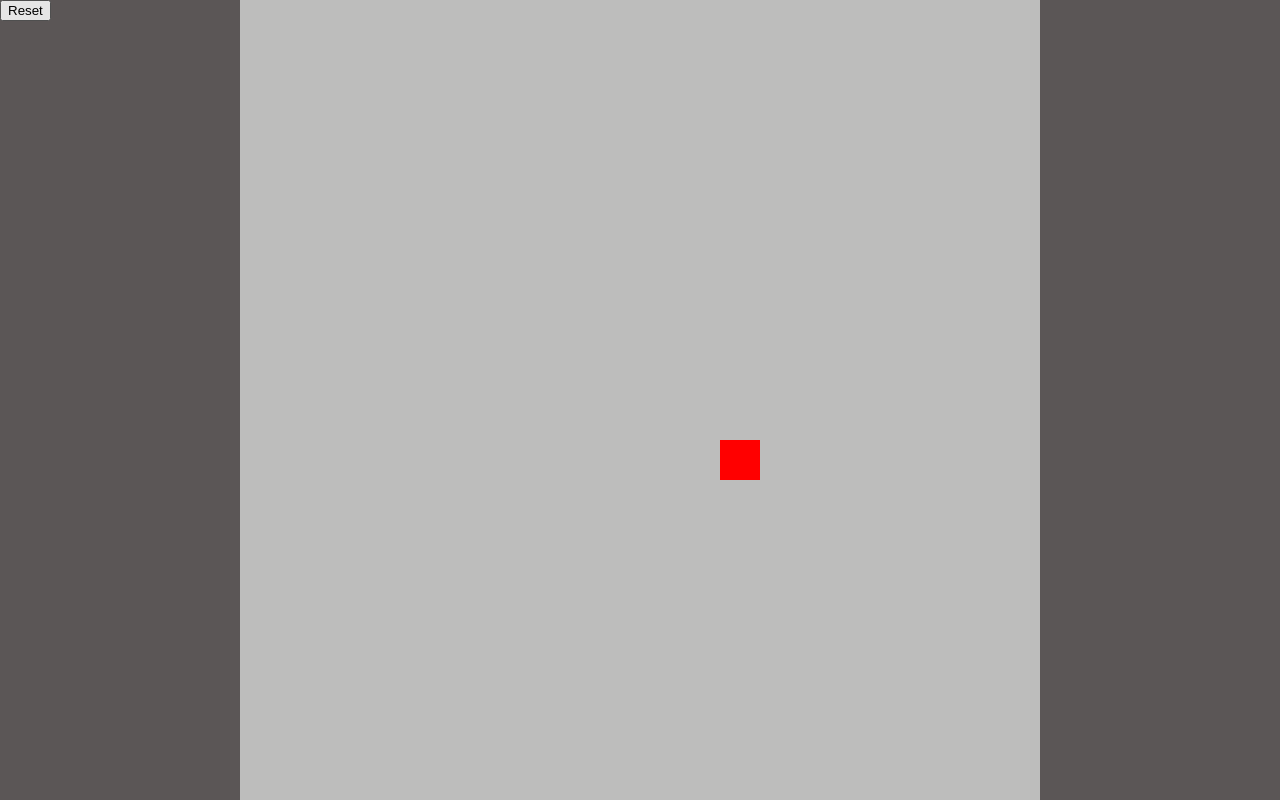
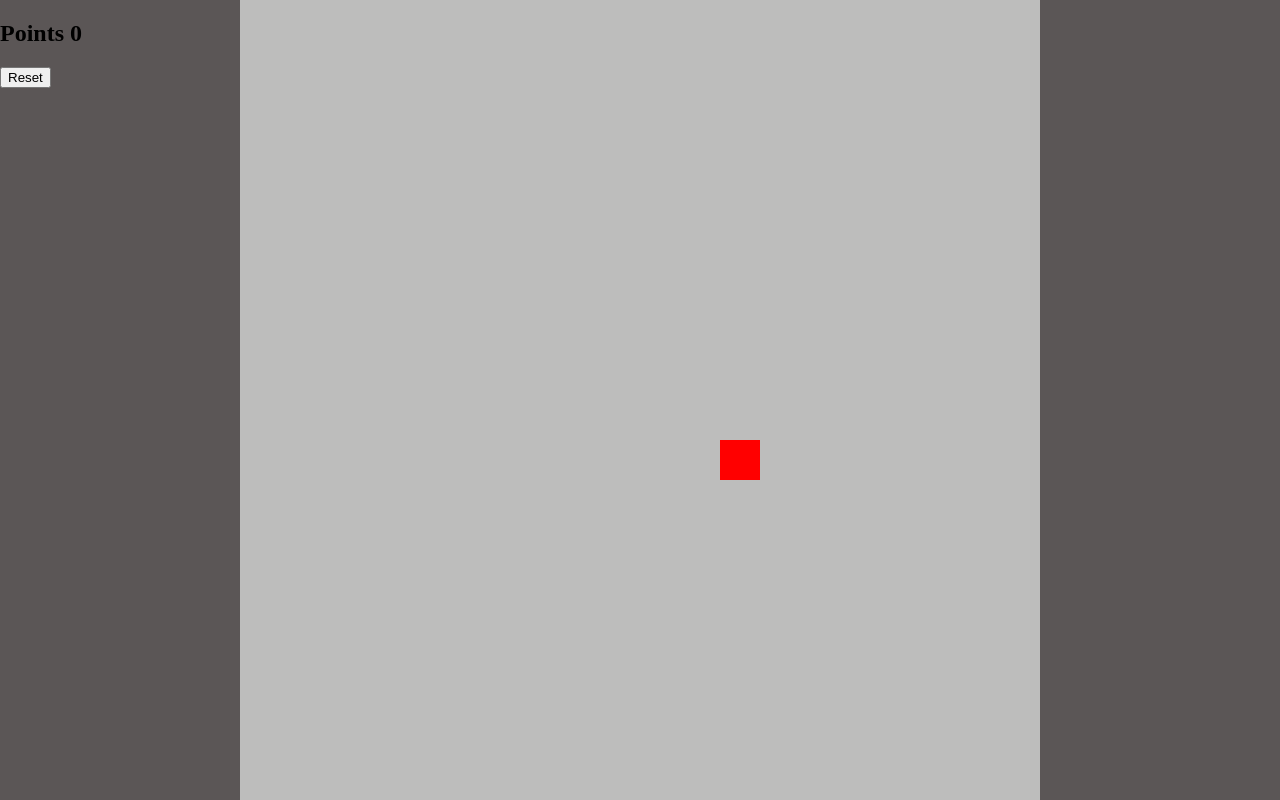
Before and after one commit to Habbski/Canvas-Cobra, a plain HTML site: page index.html in a window 1280 px wide. Drawn offline with Linux system fonts and the light colour scheme.

Commit message:
added point system with display

```diff
--- a/game.js
+++ b/game.js
@@ -3,6 +3,9 @@ import Food from './food.js';
 
 const canvas = document.querySelector('canvas');
 const ctx = canvas.getContext('2d');
+
+const pointsDisplay = document.getElementById('points-display');
+let points = 0;
 
 const gridSize = 40;
 const gridCount = 20;
@@ -10,7 +13,7 @@ const gridCount = 20;
 canvas.width = gridSize * gridCount;
 canvas.height = gridSize * gridCount;
 
-const snake = new Snake(ctx, gameOver);
+const snake = new Snake(ctx, gameOver, { value: points});
 const apple = new Food(ctx, canvas, snake);
 
 function gameOver() {
@@ -22,11 +25,14 @@ document.getElementById('reset-button').addEventListener('click', () => {
   snake.reset();
 });
 
+let animationFrameId;
+
 function gameLoop(timestamp) {
   ctx.clearRect(0, 0, canvas.width, canvas.height);
-  snake.update(apple, timestamp); // Legg til timestamp her
+  snake.update(apple, timestamp);
   apple.update();
+  pointsDisplay.innerHTML = `Points ${snake.points.value}`;
 
-  requestAnimationFrame(gameLoop);
+  animationFrameId = requestAnimationFrame(gameLoop);
 }
-requestAnimationFrame(gameLoop);
+gameLoop();
--- a/index.html
+++ b/index.html
@@ -7,6 +7,7 @@
     <title>Canvas Cobra</title>
   </head>
   <body>
+    <h2 id="points-display"></h2>
     <canvas></canvas>
     <button id="reset-button">Reset</button>
 
--- a/snake.js
+++ b/snake.js
@@ -1,13 +1,15 @@
 class Snake {
-  constructor(ctx, gameOver) {
+  constructor(ctx, gameOver, points) {
     this.ctx = ctx;
-    this.gameOver = gameOver;
     this.body = [{ x: 400, y: 400 }];
     this.width = 40;
     this.height = 40;
     this.velocity = 40;
     this.growthSegments = 0;
     this.maxFrequencySpeed = 50;
+
+    this.gameOver = gameOver;
+    this.points = points;
 
     this.controller();
     this.direction = 'RIGHT';
@@ -56,7 +58,7 @@ class Snake {
   }
 
   collision(food, head) {
-    const SEGMENT_SIZE = 1;
+    const SEGMENT_SIZE = 2;
 
     // Collision with food
     if (
@@ -66,6 +68,7 @@ class Snake {
       head.y + this.height > food.y
     ) {
       this.growthSegments = SEGMENT_SIZE;
+      this.points.value += 10;
       food.changePosition();
       if (this.updateFrequency > this.maxFrequencySpeed) {
         this.updateFrequency -= 5;
@@ -128,6 +131,7 @@ class Snake {
     this.velocity = 40;
     this.growthSegments = 0;
     this.direction = 'RIGHT';
+    this.points.value = 0;
 
     document.getElementById('reset-button').style.display = 'none';
   }
```
